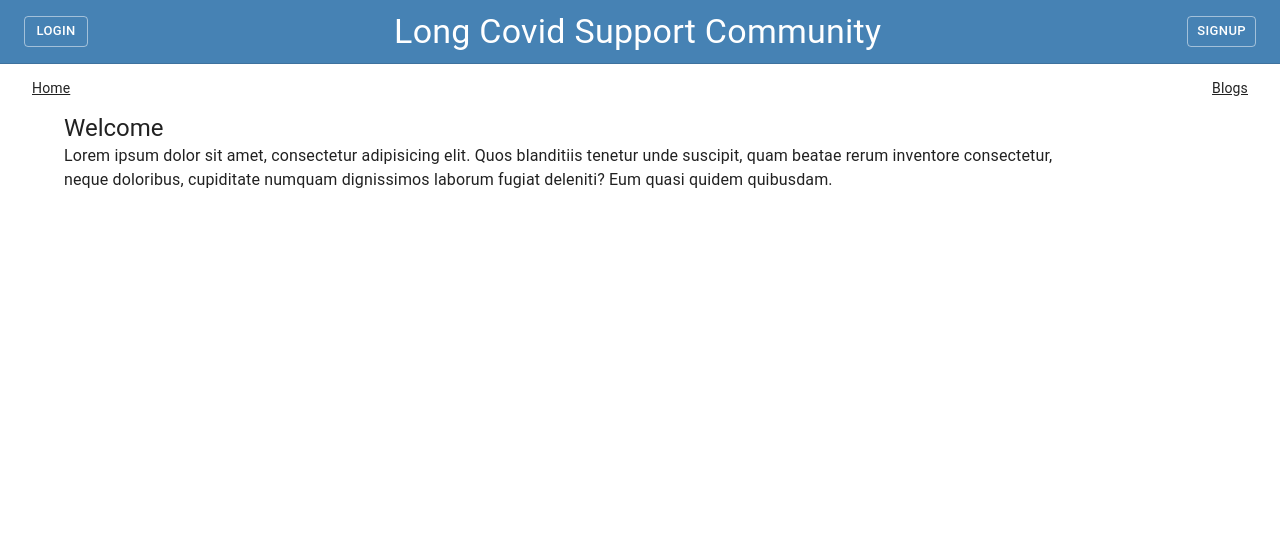
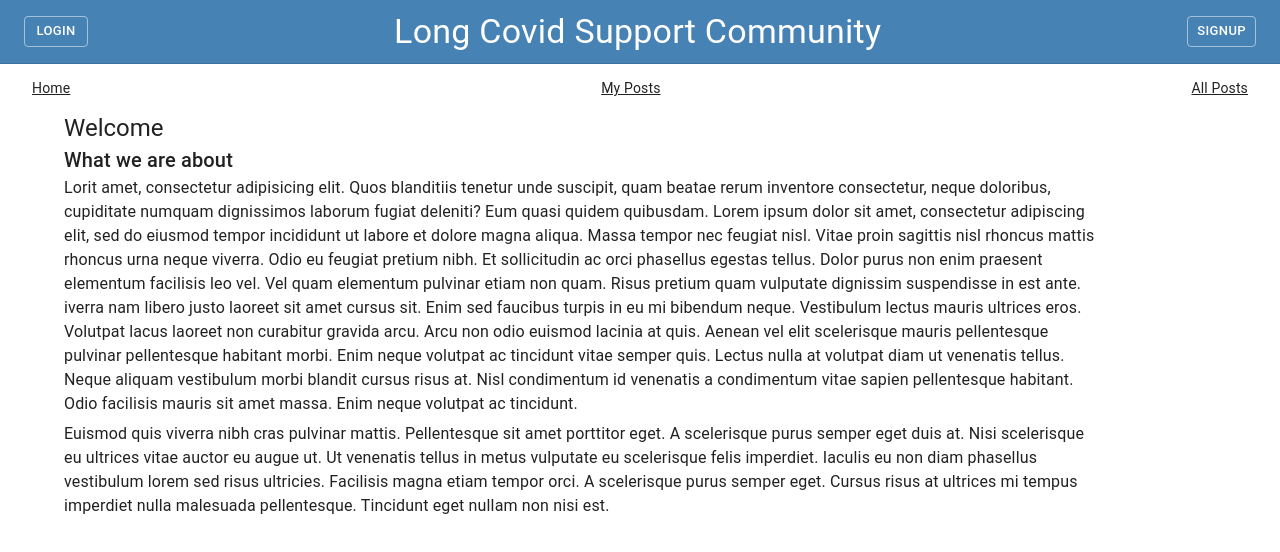
Before and after one commit to jmcpartland/Long-Covid-Support-Community-App, a React (Create React App) app in the folder client/: page / in a window 1280 px wide. Shown: the top 552 px of the page. Built offline with nearby package versions, Linux system fonts and the light colour scheme; no server answers.

Commit message:
format form input

```diff
--- a/client/src/App.js
+++ b/client/src/App.js
@@ -6,6 +6,7 @@ import Header from "./components/Header";
 import PostForm from "./components/PostForm";
 import Login from "./components/Login";
 import Posts from "./components/Posts";
+import AllPosts from "./components/AllPosts";
 import Home from "./components/Home";
 import { UserProvider } from "./context/user";
 
@@ -21,7 +22,7 @@ function App(props) {
           <Route exact path="/" element={<Home />} />
           <Route exact path="/post-form" element={<PostForm />} />
           <Route exact path="/posts" element={<Posts />} />
-          <Route exact path="/posts/:id" element={<Posts />} />
+          <Route exact path="/all-posts" element={<AllPosts />} />
           <Route exact path="/login" element={<Login />} />
         </Routes>
       </UserProvider>
--- /dev/null
+++ b/client/src/components/AllPosts.js
@@ -0,0 +1,36 @@
+import React, { useContext, useEffect, useState } from 'react';
+import Box from '@mui/material/Box';
+import Grid from '@mui/material/Grid';
+import { UserContext } from '../context/user';
+import Post from '../components/Post'
+
+function AllPosts() {
+    const {loggedIn} = useContext(UserContext)
+    const [posts, setPosts] = useState([])
+
+    useEffect(() => {
+        fetch('/all-posts')
+        .then(res => res.json())
+        .then(data => {
+            setPosts(data)
+        })
+    }, [])
+
+    const postList = posts.map(p => <Post key={p.id} post={p} />)
+
+    if (loggedIn) {
+        return (
+            <Box spacing={2} margin={2}>
+              <Grid container spacing={4}>
+                {postList}
+              </Grid>
+            </Box>
+        )
+    } else {
+      <div>
+          <h3>You need to be logged in read posts</h3>
+      </div>
+    }
+}
+
+export default AllPosts
--- a/client/src/components/Header.js
+++ b/client/src/components/Header.js
@@ -9,6 +9,7 @@ import SignupModal from './SignupModal';
 import AccountMenu from './AccountMenu';
 import { UserContext } from "../context/user";
 import { useNavigate } from "react-router-dom"
+import PostForm from './PostForm';
 
 function Header() {
   const {logout, loggedIn} = useContext(UserContext);
@@ -17,7 +18,8 @@ function Header() {
 
   const sections = [
     { title: 'Home', url: '/' },
-    { title: 'Blogs', url: '/posts' },
+    { title: 'My Posts', url:'/posts'},
+    { title: 'All Posts', url: '/all-posts' },
     // { title: 'Resources', url: '#' },
     // { title: 'Statistics', url: '#' },
   ];
@@ -43,8 +45,13 @@ function Header() {
 
   const SignupOrAccount = () => {
     if (loggedIn) {
-      return <AccountMenu />
-    } else {
+      return (
+        <>
+          <Button variant="outlined" size="small" href="/post-form">Create Post</Button>,
+          <AccountMenu />
+        </>
+      )
+      } else {
       return <SignupModal />
     }
   }
--- a/client/src/components/Home.js
+++ b/client/src/components/Home.js
@@ -25,11 +25,30 @@ const Home = () => {
                 <Typography variant="h5" align="left">
                     { Customize() }
                 </Typography>
+                <Typography variant="h6" align="left">
+                    What we are about
+                </Typography>
                 <Typography variant="body1" align="left" gutterBottom>
-                    Lorem ipsum dolor sit amet, consectetur adipisicing elit.
-                    Quos blanditiis tenetur unde suscipit, quam beatae rerum inventore consectetur,
-                    neque doloribus, cupiditate numquam dignissimos laborum fugiat deleniti?
-                    Eum quasi quidem quibusdam.
+                    Lorit amet, consectetur adipisicing elit. Quos blanditiis tenetur unde suscipit,
+                    quam beatae rerum inventore consectetur, neque doloribus, cupiditate numquam dignissimos laborum fugiat
+                    deleniti? Eum quasi quidem quibusdam. Lorem ipsum dolor sit amet, consectetur adipiscing elit,
+                    sed do eiusmod tempor incididunt ut labore et dolore magna aliqua. Massa tempor nec feugiat nisl.
+                    Vitae proin sagittis nisl rhoncus mattis rhoncus urna neque viverra. Odio eu feugiat pretium nibh.
+                    Et sollicitudin ac orci phasellus egestas tellus. Dolor purus non enim praesent elementum facilisis leo vel.
+                    Vel quam elementum pulvinar etiam non quam. Risus pretium quam vulputate dignissim suspendisse in est ante.
+                    iverra nam libero justo laoreet sit amet cursus sit. Enim sed faucibus turpis in eu mi bibendum neque.
+                    Vestibulum lectus mauris ultrices eros. Volutpat lacus laoreet non curabitur gravida arcu. Arcu non odio
+                    euismod lacinia at quis. Aenean vel elit scelerisque mauris pellentesque pulvinar pellentesque habitant morbi.
+                    Enim neque volutpat ac tincidunt vitae semper quis. Lectus nulla at volutpat diam ut venenatis tellus.
+                    Neque aliquam vestibulum morbi blandit cursus risus at. Nisl condimentum id venenatis a
+                    condimentum vitae sapien pellentesque habitant. Odio facilisis mauris sit amet massa. Enim neque volutpat ac tincidunt.
+                </Typography>
+                <Typography variant="body1" align="left" gutterBottom>
+                    Euismod quis viverra nibh cras pulvinar mattis. Pellentesque sit amet porttitor eget. A scelerisque purus semper eget duis at.
+                    Nisi scelerisque eu ultrices vitae auctor eu augue ut. Ut venenatis tellus in metus vulputate eu scelerisque felis imperdiet.
+                    Iaculis eu non diam phasellus vestibulum lorem sed risus ultricies. Facilisis magna etiam tempor orci.
+                    A scelerisque purus semper eget. Cursus risus at ultrices mi tempus imperdiet nulla malesuada pellentesque.
+                    Tincidunt eget nullam non nisi est.
                 </Typography>
             </Box>
         </Container>
--- a/client/src/components/Post.js
+++ b/client/src/components/Post.js
@@ -1,4 +1,4 @@
-import * as React from 'react';
+import React, { useContext } from 'react';
 import { styled } from '@mui/material/styles';
 import Card from '@mui/material/Card';
 import CardHeader from '@mui/material/CardHeader';
@@ -16,6 +16,7 @@ import ShareIcon from '@mui/icons-material/Share';
 import ExpandMoreIcon from '@mui/icons-material/ExpandMore';
 import MoreVertIcon from '@mui/icons-material/MoreVert';
 import niagra from '../images/Niagra-Falls2.jpeg';
+import { UserContext } from "../context/user";
 
 const ExpandMore = styled((props) => {
   const { expand, ...other } = props;
@@ -31,6 +32,8 @@ const ExpandMore = styled((props) => {
 
 function Post({post}) {
   const [expanded, setExpanded] = React.useState(false);
+  const { user, loggedIn } = useContext(UserContext)
+  const userInitial = user.first_name.charAt(0).toUpperCase()
 
   const handleExpandClick = () => {
     setExpanded(!expanded);
@@ -38,12 +41,10 @@ function Post({post}) {
 
   return (
     <Grid item xs={6}>
-      <Card sx={{ minWidth: 500, maxWidth: 500 }}>
+      <Card sx={{ minWidth: 400, maxWidth: 500 }}>
         <CardHeader
           avatar={
-            <Avatar sx={{ bgcolor: red[900] }} aria-label="recipe">
-              J
-            </Avatar>
+            <Avatar sx={{ width: 32, height: 32 }}>{userInitial}</Avatar>
           }
           action={
             <IconButton aria-label="settings">
@@ -60,7 +61,7 @@ function Post({post}) {
           alt="Niagra Falls"
         />
         <CardContent>
-          <Typography variant="body2" color="text.secondary">
+          <Typography variant="body" color="text.secondary">
             { post.body }
           </Typography>
         </CardContent>
@@ -87,26 +88,6 @@ function Post({post}) {
               Heat 1/2 cup of the broth in a pot until simmering, add saffron and set
               aside for 10 minutes.
             </Typography>
-            <Typography paragraph>
-              Heat oil in a (14- to 16-inch) paella pan or a large, deep skillet over
-              medium-high heat. Add chicken, shrimp and chorizo, and cook, stirring
-              occasionally until lightly browned, 6 to 8 minutes. Transfer shrimp to a
-              large plate and set aside, leaving chicken and chorizo in the pan. Add
-              pimentón, bay leaves, garlic, tomatoes, onion, salt and pepper, and cook,
-              stirring often until thickened and fragrant, about 10 minutes. Add
-              saffron broth and remaining 4 1/2 cups chicken broth; bring to a boil.
-            </Typography>
-            <Typography paragraph>
-              Add rice and stir very gently to distribute. Top with artichokes and
-              peppers, and cook without stirring, until most of the liquid is absorbed,
-              15 to 18 minutes. Reduce heat to medium-low, add reserved shrimp and
-              mussels, tucking them down into the rice, and cook again without
-              stirring, until mussels have opened and rice is just tender, 5 to 7
-              minutes more. (Discard any mussels that don&apos;t open.)
-            </Typography>
-            <Typography>
-              Set aside off of the heat to let rest for 10 minutes, and then serve.
-            </Typography>
           </CardContent>
         </Collapse>
       </Card>
--- a/client/src/components/PostForm.js
+++ b/client/src/components/PostForm.js
@@ -1,6 +1,6 @@
 import React, { useState, useContext } from "react";
 import TextField from '@mui/material/TextField';
-import Grid from "@mui/material/Grid";
+// import Grid from "@mui/material/Grid";
 import Button from '@mui/material/Button';
 import FormControl from '@mui/material/FormControl';
 import { UserContext } from "../context/user";
@@ -41,45 +41,43 @@ function PostForm() {
 
     if (loggedIn) {
       return (
-        <Box sx={{ display: 'flex', flexWrap: 'wrap' }}>
-        <div>
+        <Box
+          component="form"
+          padding={1}
+          sx={{
+            '& .MuiTextField-root': { mb: 1, width: '120ch' },
+          }}
+          noValidate
+          autoComplete="off"
+        >
         <form onSubmit={handleSubmit}>
-        {/* <Grid container alignItems="left" justify="left" direction="column" padding="2">
-          <Grid item> */}
-          <FormControl fullWidth sx={{ m: 1 }}>
             <TextField
+              inputProps={{style: {fontSize: 40}}}
               label="Title"
+              variant="filled"
               id="title"
               name="title"
               value={title}
-              rows={25}
+              rows={1}
               onChange={(e) => setTitle(e.target.value)}
             />
-          </FormControl>
-          {/* </Grid> */}
           <br/>
-          {/* <Grid item> */}
-          <FormControl fullWidth sx={{ m: 1 }}>
             <TextField
               multiline
               label="Post"
+              variant="filled"
               id="body"
               name="body"
               value={body}
               rows={25}
               onChange={(e) => setBody(e.target.value)}
             />
-          </FormControl>
-          <FormControl fullWidth sx={{ m: 1 }}>
-              <Button variant="contained" color="primary" type="submit">
+          <br/>
+            <Button variant="contained" color="primary" type="submit">
               Submit
             </Button>
-          </FormControl>
-          {/* </Grid> */}
-        {/* </Grid> */}
       </form>
         {errorsList}
-    </div>
     </Box>
   )
   } else {
```
Also changed, not shown: 2 other files (tests, documents, lock files or other folders).
